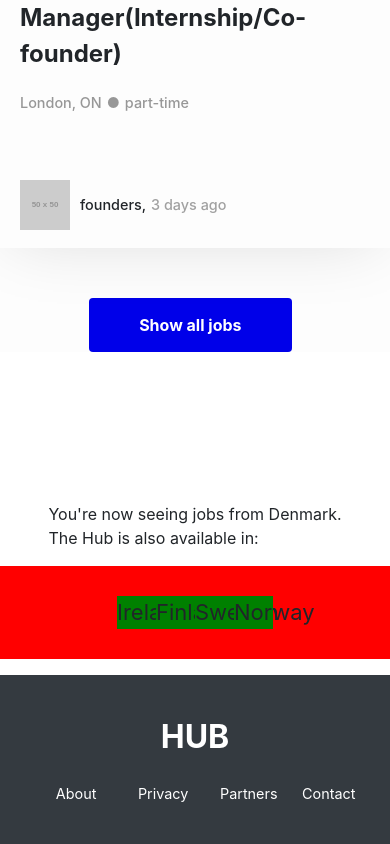
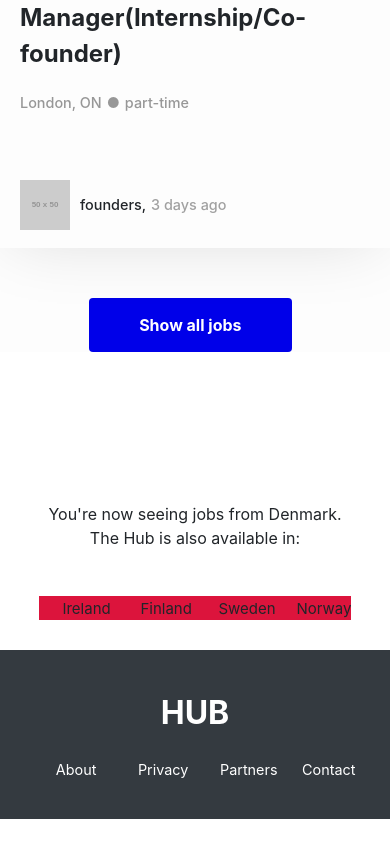
Before and after one commit to Deep-dsp/patel_deepkumar_devliftmedia, a React (Create React App) app: page / in a window 390 px wide. Shown: the part 6374-7218 px from the top of the page. After the commit the page ends 7193 px from the top, so only its background shows below. Built offline with nearby package versions, Linux system fonts and the light colour scheme.

Commit message:
footer-component-done

```diff
--- a/src/components/footer.js
+++ b/src/components/footer.js
@@ -5,11 +5,11 @@ function footer(){
         <section className="footer-cover">
             <div className="footer-section">
                 <div className="row">
-                    <div className="col-md-12 d-flex justify-content-center">
+                    <div className="col-md-12 d-flex justify-content-center text-center">
                         <p>You're now seeing jobs from Denmark.<br/>The Hub is also available in:</p>
                     </div>
                     <div className="col-md-12">
-                        <ul className="first-link-block">
+                        <ul className="first-link-block d-flex justify-content-center">
                             <li><a>Ireland</a></li>
                             <li><a>Finland</a></li>
                             <li><a>Sweden</a></li>
--- a/src/styles/_footer.scss
+++ b/src/styles/_footer.scss
@@ -7,15 +7,14 @@
         .first-link-block{
             display: flex;
             justify-content: center;
-            width: 100%;
-
+            width: 50%;
+            margin: 30px auto;
             li{
                 width: 10%;
                 margin: auto;
                 list-style: none;
-                margin: 30px 0;
                 a{
-                    font-size: 22px;
+                    font-size: 1.2rem;
                 }
             }
 
@@ -75,11 +74,9 @@
 
     .footer-section{
         .first-link-block{
-            background: red;
-            li{
-                width: 100%;
-                background: green;
-            }
+           padding: 0;
+           width: 80%;
+           background: crimson;
         }
     }
 
@@ -89,6 +86,7 @@
             flex-direction: column;
             justify-content: center;
             align-items: center;
+
             .col-md-3{
                 display: flex;
                 justify-content: center;
@@ -107,7 +105,25 @@
     }
 }
 
+@media only screen and (max-width: 550px){
+
+    .footer-section{
+        .first-link-block{
+            width: 80% !important;
+        }
+    }
+}
+
 @media only screen and (max-width: 510px){
+
+    .footer-section{
+        .first-link-block{
+            li a{
+                font-size: 15px !important;
+            }
+        }
+    }
+
 
     .footer-link{
         .row{
```
